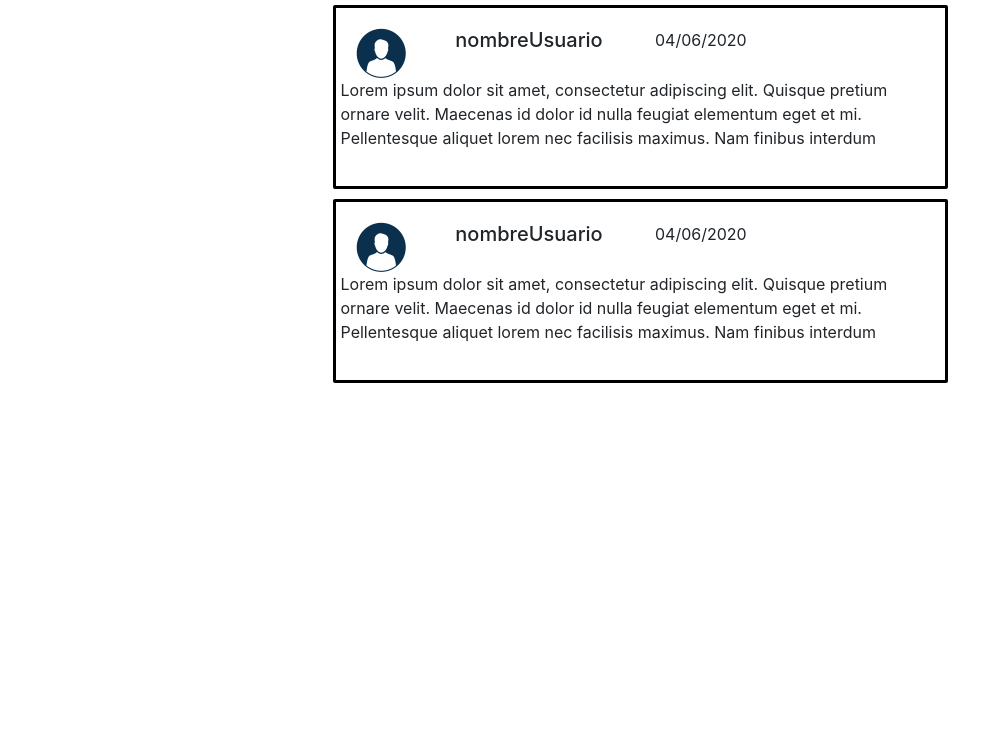
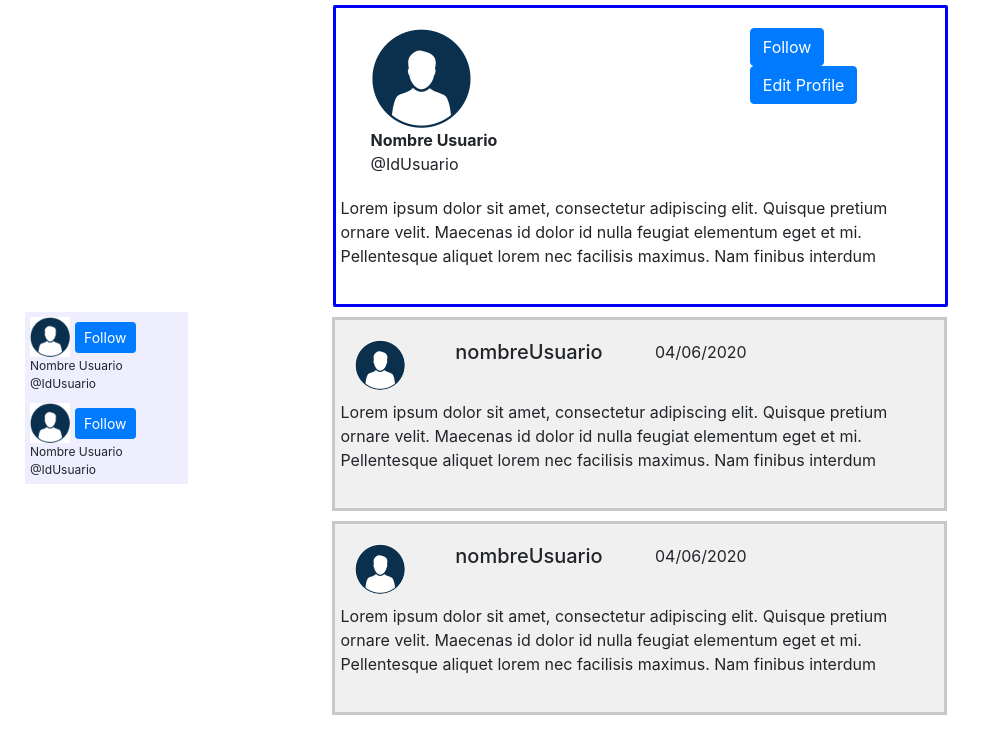
Before and after one commit to Yunai-Bajo-Gallego/YunTwitter, a React (Create React App) app: page / in a window 1280 px wide. Both pictures are taken after typing "name@example.com", "Sample123" into the empty fields and a click on the button "Login". Shown: the top 754 px of the page, without its empty margins (0-986 px from the left). Built offline with nearby package versions, Linux system fonts and the light colour scheme.

Commit message:
Update 08/06/2020
Almost finished, made changes in new PRE branch

```diff
--- a/public/index.html
+++ b/public/index.html
@@ -26,6 +26,9 @@
     -->
     <title>TwitterYun</title>
   </head>
+
+  <div id="divNavbar"></div>
+
   <body>
 
 
--- a/src/components/App.js
+++ b/src/components/App.js
@@ -2,7 +2,9 @@ import React from 'react';
 
 class App {
 
+  constructor(){
 
+  }
 
   render(){
 
--- /dev/null
+++ b/src/components/FollowUsers.js
@@ -0,0 +1,56 @@
+
+import React from 'react'
+import ReactDOM from 'react-dom'
+import image from '../profile.png'
+import Main from './Main'
+
+function irPerfil(){
+    //ReactDOM.render(<Main></Main>,document.getElementById('root'))
+}
+
+function FollowUsers(){
+
+    return(
+        <div id="followUsers" style={{backgroundColor: "#EEEEFF"}}>
+            <ul className="list-group">
+
+                {/* <User></User> */}
+
+                <div style={{margin: "5px"}}>
+                    <div id="divImage">
+                        <img  src={image} name="userImage" width="40px" height="40px" borderRadius="50%"></img>
+                        <button className="btn btn-primary btn-sm" style={{marginLeft: "5px"}}>Follow</button>
+                    </div>
+                    <div id="divUsuario">
+                        <div style={{fontSize: "12px"}}>
+                            <a href={irPerfil()}>Nombre Usuario</a>
+                        </div>
+                        <div style={{fontSize: "12px"}}>
+                            <span>@IdUsuario</span>
+                        </div>
+                    </div>
+                </div>
+
+
+                <div style={{margin: "5px"}}>
+                    <div id="divImage">
+                        <img  src={image} name="userImage" width="40px" height="40px" borderRadius="50%"></img>
+                        <button className="btn btn-primary btn-sm" style={{marginLeft: "5px"}}>Follow</button>
+                    </div>
+                    <div id="divUsuario">
+                        <div style={{fontSize: "12px"}}>
+                            <a href={irPerfil()}>Nombre Usuario</a>
+                        </div>
+                        <div style={{fontSize: "12px"}}>
+                            <span>@IdUsuario</span>
+                        </div>
+                    </div>
+                </div>
+
+            </ul>
+        </div>
+    )
+
+}
+
+export default FollowUsers
--- a/src/components/Login.js
+++ b/src/components/Login.js
@@ -114,9 +114,9 @@ class Login extends React.Component{
                                             </button>
                                         </form>
                                         <hr></hr>
-                                        <div className="text-center">
+                                        {/* <div className="text-center">
                                             <a className="small" href="forgot-password.html">Forgot Password?</a>
-                                        </div>
+                                        </div> */}
                                         {/* <div className="text-center">
                                             <button className="small" href={'./src/pages/register.html'}>Create an Account!</button>
                                         </div> */}
--- a/src/components/Main.js
+++ b/src/components/Main.js
@@ -2,17 +2,24 @@ import React from 'react'
 import ReactDOM from 'react-dom'
 
 import Tweet from './Tweet'
-import Profile from "./Profile";
-
+import Profile from "./Profile"
+import FollowUsers from './FollowUsers'
 function Main(){
 
     return(
         <div>
+            <div className="row">
+                <div className="col-md-6 offset-3">
+                    <Profile/>
+                </div>
+            </div>
 
-            <Profile/>
+            <div className="row">
+                <div className="col-md-2" style={{paddingLeft: "40px"}}>
+                    <FollowUsers></FollowUsers>
+                </div>
 
-            <div className="row" name="tweets">
-                <div className="col-md-6 offset-3">
+                <div className="col-md-6 offset-1" name="tweets">
                     <ul className="list-group">
 
                         <Tweet></Tweet>
@@ -24,11 +31,7 @@ function Main(){
                     </ul>
                 </div>
             </div>
-
         </div>
-
-
-
     )
 }
 
--- a/src/components/Profile.js
+++ b/src/components/Profile.js
@@ -1,16 +1,92 @@
 import React from 'react'
 import ReactDOM from 'react-dom'
 
+import '../css/profile.css'
 
-function Profile(){
+import image from '../profile.png'
+import download from '../download.jpg'
 
-    return(
+import ProfileEdit from "./ProfileEdit"
 
-        <div className="row" name="profile">
+function Follow(){
 
 
-        </div>
-    )
+}
+
+class Profile extends React.Component{
+
+
+    constructor(){
+        super()
+        this.state = {
+            following: false,
+            textFollow: "Follow"
+        }
+        this.follow = this.follow.bind(this)
+    }
+
+    follow(){
+
+        console.log(this.state)
+        this.setState(prevState => {
+            return({
+                following: !prevState.following,
+                textFollow: !prevState.following? "Unfollow" : "Follow"
+            })
+        })
+
+    }
+
+    editarPerfil(){
+        ReactDOM.render(<ProfileEdit/>,document.getElementById('root'))
+    }
+
+    render(){
+
+        //Esta info creo que la debería pasar el padre y no hacerlo en cada render
+        // var textButton = "Follow"
+        // var onClickAction = "follow"
+        // // if(usuarioSession == profile_IdUser){
+        // //     textButton = "Edit Profile"
+        // //     onClickAction = "EditProfile"
+        // // }
+
+
+
+       return(
+
+        // style={{backgroundImage: "url(" + download + ")", backgroundRepeat:"no-repeat", backgroundSize: "cover"}}
+           <div className="row profile" id="profile" name="profile" >
+
+                   {/* <div name="cabecera"> */}
+                       <div className="col-sm-8">
+                           <div id="divImage">
+                               <img src={image} name="userImage" width="100px" height="100px" borderRadius="50%"></img>
+                           </div>
+                           <div id="divUsuario">
+                               <b>Nombre Usuario</b>
+                           </div>
+                           <div id="divUsuario">
+                               @IdUsuario
+                           </div>
+                       </div>
+                       <div className="col-sm-4">
+                            <button className="btn btn-primary btn-md" onClick={this.follow} textFollow={this.state.textFollow}>{this.state.textFollow}</button>
+                            <button className="btn btn-primary btn-md" onClick={this.editarPerfil}>Edit Profile</button>
+                           {/* <botonPerfil textFollow={this.state.textFollow}></botonPerfil> */}
+                       </div>
+                   {/* </div> */}
+
+                   <div className="row">
+                       <p name="descripcion" style={{ marginTop: "20px" }}>
+                           Lorem ipsum dolor sit amet, consectetur adipiscing elit. Quisque pretium ornare velit. Maecenas id dolor id nulla feugiat elementum eget et mi. Pellentesque aliquet lorem nec facilisis maximus. Nam finibus interdum
+                       </p>
+                   </div>
+
+           </div>
+       )
+
+   }
 
 }
 
--- /dev/null
+++ b/src/components/ProfileEdit.js
@@ -0,0 +1,41 @@
+import React from 'react'
+import ReactDOM from 'react-dom'
+import Main from './Main'
+
+function actualizarPerfil(){
+
+    //Insert code
+
+    ReactDOM.render(<Main></Main>,document.getElementById('root'))
+}
+
+function ProfileEdit(){
+
+    return(
+
+        <div className="row">
+
+            <div className="col-sm-4 offset-4">
+                <h1>Edit Profile</h1>
+                <br></br>
+                <form>
+                    <div class="form-group">
+                        <label for="inputImage">Profile Image </label>
+                        <input type="file" class="form-control" id="inputImage" accept="image/*"></input>
+                    </div>
+
+                    <div class="form-group">
+                        <label for="inputDescripcion">Add a description to your profile</label>
+                        <textarea class="form-control" id="inputDescripcion" rows="3" maxlength="200" style={{resize: "none"}}></textarea>
+                    </div>
+                    <div class="form-group">
+                        <button className="btn btn-primary btn-md" onClick={actualizarPerfil}>Update</button>
+                    </div>
+                </form>
+            </div>
+        </div>
+        )
+
+}
+
+export default ProfileEdit
--- a/src/components/Tweet.js
+++ b/src/components/Tweet.js
@@ -9,21 +9,21 @@ function Tweet(){
 
         <div className="tweet" name="tweet">
             <div className="row">
-                <div className="col-md-2">
-                    <img src={image} width="50px" height="50px" borderRadius="50%"></img>
+                <div className="col-sm-2">
+                    <img src={image} width="50px" height="50px" style={{borderRadius: "50%"}}></img>
                 </div>
-                <div className="col-md-4">
-                    <h5>nombreUsuario</h5>
+                <div className="col-sm-4">
+                    <h5>nombreUsuario </h5>
                 </div>
                 {/* <div className="col-md-4">
                     <span>*</span>
                     <span>+</span>
                 </div> */}
-                <div className="col-md-2">
+                <div className="col-sm-2">
                     04/06/2020
                 </div>
             </div>
-            <div className="row">
+            <div className="row" style={{marginTop: "10px"}}>
                 <p>Lorem ipsum dolor sit amet, consectetur adipiscing elit. Quisque pretium ornare velit. Maecenas id dolor id nulla feugiat elementum eget et mi. Pellentesque aliquet lorem nec facilisis maximus. Nam finibus interdum
                 </p>
             </div>
--- /dev/null
+++ b/src/css/profile.css
@@ -0,0 +1,8 @@
+.profile{
+    padding: 20px;
+    margin: 5px;
+    border: blue;
+    border-radius: 2px;
+    border-style: solid;
+
+}
--- a/src/css/tweet.css
+++ b/src/css/tweet.css
@@ -1,8 +1,7 @@
 .tweet{
     padding: 20px;
     margin: 5px;
-    border: black;
-    border-radius: 2px;
+    border: rgb(200, 200, 200);
     border-style: solid;
-
+    background-color: rgb(240, 240, 240);
 }
--- a/src/index.js
+++ b/src/index.js
@@ -18,4 +18,5 @@ class Index extends React.Component {
 }
 
 const domContainer = document.querySelector('#root');
+
 ReactDOM.render(<Login/>, domContainer);
```
Also changed, not shown: src/download.jpg (added).
